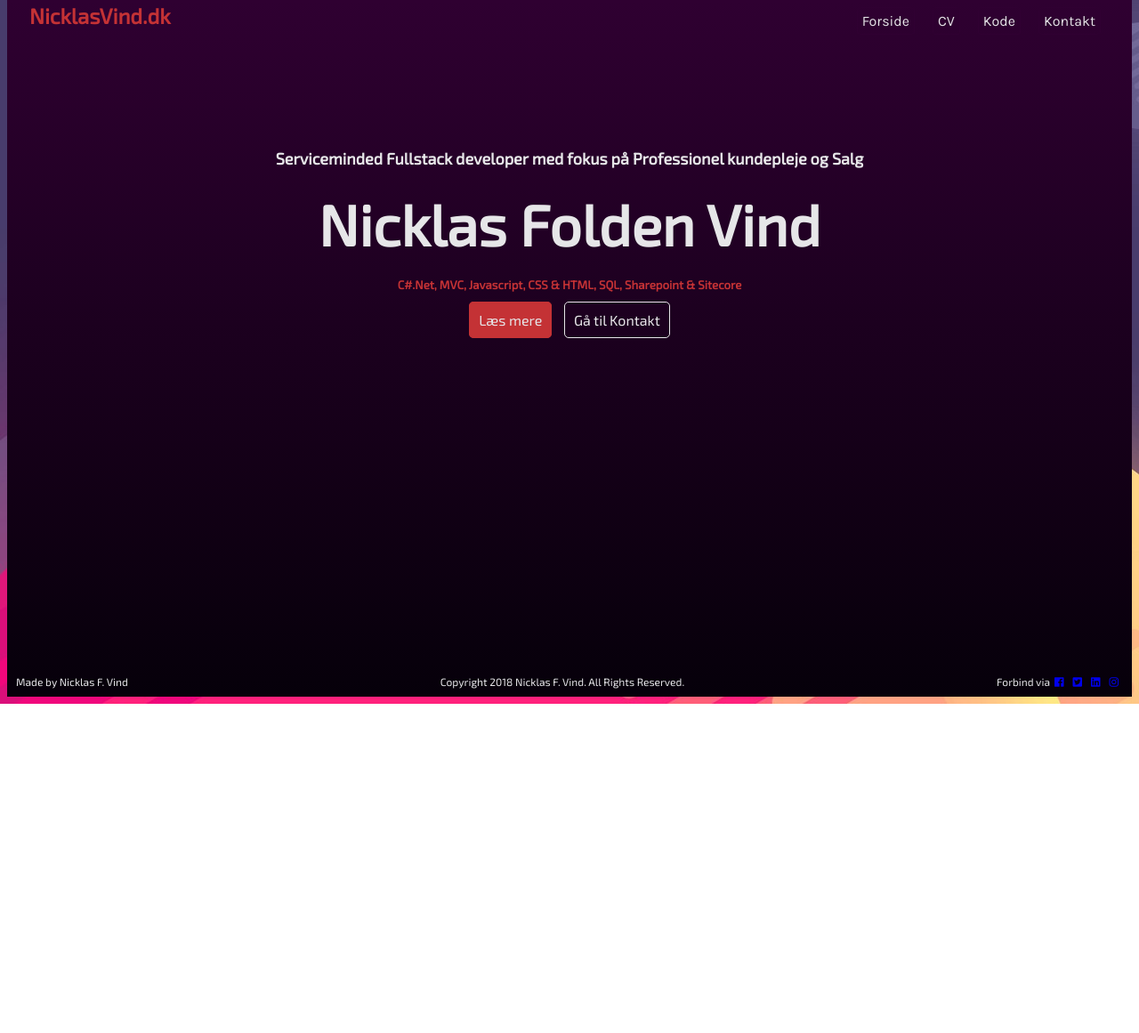
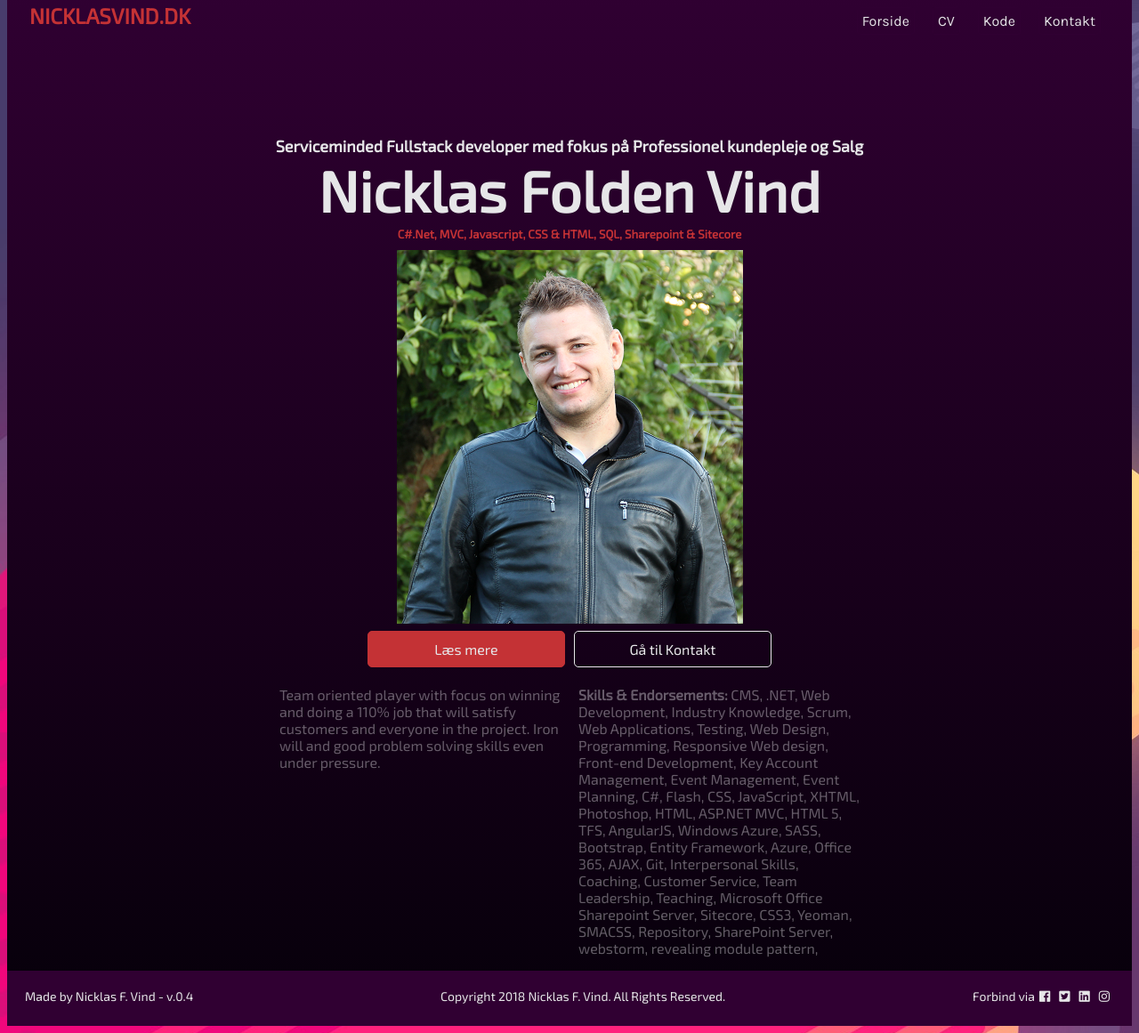
Before and after one commit to nfvind/NicklasVind_DK, a website: page app/index.html in a window 1280 px wide. Shown: the part 25-1186 px from the top of the page at 89% size. Before the commit the page ends 816 px from the top, so only its background shows below. Drawn offline with nearby package versions, Linux system fonts and the light colour scheme; files that its build step writes are made by us from their sources.

Commit message:
Changes to content and footer

```diff
--- a/app/index.html
+++ b/app/index.html
@@ -32,7 +32,7 @@
 
   <div id="container">
     <div id="topbar">
-      <div id="title"><h2>NicklasVind.dk</h2></div>
+      <div id="title"><h2>NICKLASVIND.DK</h2></div>
       <div id="navbar">
         <div class="nav-element"><a href="#" class="nav-link">Forside</a></div>
         <div class="nav-element"><a href="#" class="nav-link">CV</a></div>
@@ -41,29 +41,88 @@
       </div>
     </div>
     <div id="content">
+
       <div class="content-element"><h4>Serviceminded Fullstack developer med fokus på Professionel kundepleje og Salg</h4></div>
       <div class="content-element"><h1>Nicklas Folden Vind</h1></div>
+
       <div class="content-element expressed"><h5>C#.Net, MVC, Javascript, CSS & HTML, SQL, Sharepoint & Sitecore </h5></div>
+      <div class="content-element topmargin">
+        <img src="images/Nicklas_column.png" id="frontpageImg" class="img" />
+      </div>
       <div class="content-element">
-        <div class="wrapper">
+        <div class="wrapper row">
           <a href="#" class="frontpage button">Læs mere</a>
           <a href="#" class="frontpage button">Gå til Kontakt</a>
         </div>
       </div>
 
-      <div class="content-element"></div>
+      <div class="content-element opacity">
+
+        <div class="wrapper row textLeft">
+          <div class="quarterbox"><p>Team oriented player with focus on winning and doing a 110% job that will satisfy customers and everyone in the project. Iron will and good problem solving skills even under pressure.</p></div>
+          <div class="quarterbox">
+            <p>
+              <b>Skills & Endorsements:</b>
+              CMS,
+              .NET,
+              Web Development,
+              Industry Knowledge,
+              Scrum,
+              Web Applications,
+              Testing,
+              Web Design,
+              Programming,
+              Responsive Web design,
+              Front-end Development,
+              Key Account Management,
+              Event Management,
+              Event Planning,
+              C#,
+              Flash,
+              CSS,
+              JavaScript,
+              XHTML,
+              Photoshop,
+              HTML,
+              ASP.NET MVC,
+              HTML 5,
+              TFS,
+              AngularJS,
+              Windows Azure,
+              SASS,
+              Bootstrap,
+              Entity Framework,
+              Azure,
+              Office 365,
+              AJAX,
+              Git,
+              Interpersonal Skills,
+              Coaching,
+              Customer Service,
+              Team Leadership,
+              Teaching,
+              Microsoft Office Sharepoint Server,
+              Sitecore,
+              CSS3,
+              Yeoman,
+              SMACSS,
+              Repository,
+              SharePoint Server,
+              webstorm,
+              revealing module pattern,
+            </p>
+          </div>
+        </div>
       </div>
 
       <div id="footer">
-      <div class="footer-element">Made by Nicklas F. Vind</div>
+        <div class="footer-element">Made by Nicklas F. Vind - v.0.4</div>
         <div class="footer-element">Copyright 2018 Nicklas F. Vind. All Rights Reserved.</div>
         <div class="footer-element">Forbind via<a href="#" class="footer-item"><i class="fab fa-facebook"></i></a><a href="#" class="footer-item"><i class="fab fa-twitter-square"></i></a><a href="#" class="footer-item"><i class="fab fa-linkedin"></i></a><a href="#" class="footer-item"><i class="fab fa-instagram"></i></a></div>
       </div>
     </div>
 
       <!-- Google Analytics: change UA-XXXXX-X to be your site's ID. -->
-
-
       <!-- build:js scripts/vendor.js -->
       <!-- bower:js -->
       <script src="/bower_components/jquery/dist/jquery.js"></script>
--- a/app/styles/main.scss
+++ b/app/styles/main.scss
@@ -12,7 +12,7 @@ $fontFam6: 'Playfair Display', serif;
 
 #container {
   width: 100%;
-  height: 100vh;
+
   display: flex;
   flex-direction: column;
   /*background-image: url("../images/planetsInSpace.jpg");*/
@@ -26,6 +26,9 @@ $fontFam6: 'Playfair Display', serif;
     height: 100%;
     text-align: center;
     padding-top: 100px;
+    display: flex;
+    flex-direction: column;
+    margin: auto;
   }
 
   h1 {
@@ -35,11 +38,48 @@ $fontFam6: 'Playfair Display', serif;
 
   h4 {
     font-size: 18px;
+    display: inline;
+  }
+
+  h5 {
+    display: inline;
   }
 
   .content-element {
+    margin: auto;
+
+
+    .textLeft {
+      text-align: left;
+    }
+
+    .quarterbox {
+      width: 25%;
+      height: 100%;
+      margin: 0 10px 0 10px;
+    }
+
+    &.opacity {
+      opacity: 0.4;
+    }
+
+    &.topmargin {
+      margin-top: 10px;
+    }
 
     .wrapper {
+      display: flex;
+      justify-content: center;
+
+      &.column {
+        flex-direction: column;
+      }
+
+      &.row {
+        flex-direction: row;
+      }
+
+
       a.frontpage.button {
         margin: 5px;
         text-decoration: none;
@@ -68,24 +108,29 @@ $fontFam6: 'Playfair Display', serif;
     flex-direction: row;
     justify-content: space-between;
     margin-top: auto;
-    margin-bottom:10px;
-    padding-left:10px;
-    padding-right:10px;
+    padding: 20px;
+    background-color: $ColorTwo;
 
     .footer-element {
-      font-size: 12px;
+      font-size: 14px;
       color: $ColorFour;
+      margin-bottom: 5px;
+
       a {
-        text-decoration:none;
-        &:visited{
-          color:$ColorFour;
+        text-decoration: none;
+        color: $ColorFour;
+
+        &:visited {
+          color: $ColorFour;
         }
-        &:hover{
-          color:$ColorOne;
+
+        &:hover {
+          color: $ColorOne;
         }
       }
-      .footer-item{
-        margin:0 5px 0 5px;
+
+      .footer-item {
+        margin: 0 5px 0 5px;
       }
     }
   }
```
Also changed, not shown: app/images/Nicklas_column.png (added). Lines whose indentation alone changed are shown as unchanged.
